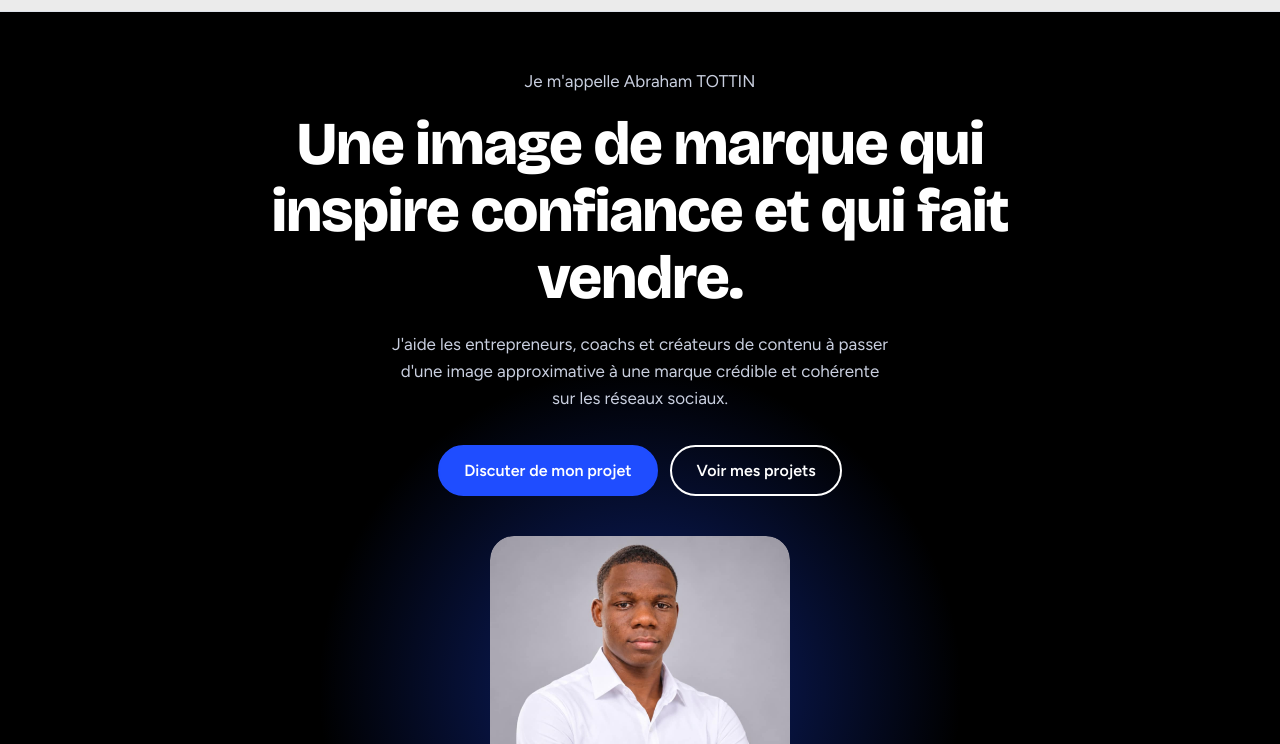
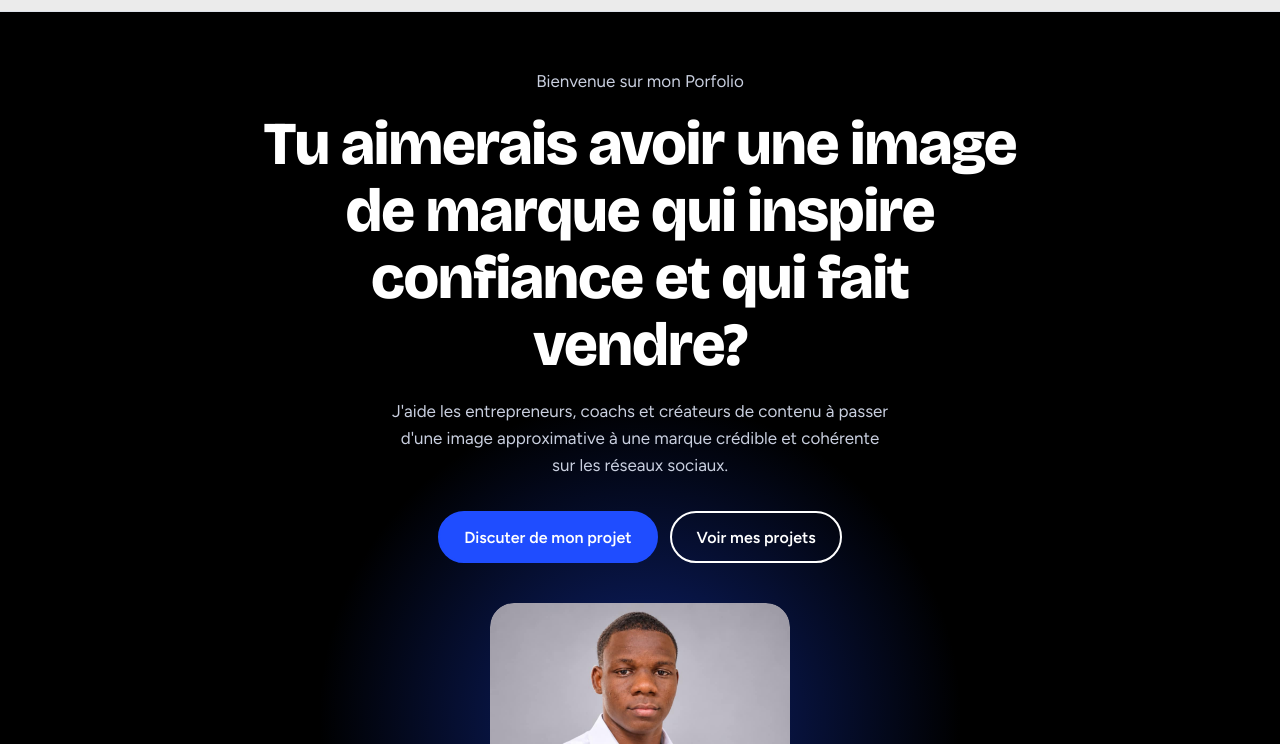
Before and after one commit to abrahamtotin51-eng/portfolio-abraham, a plain HTML site: page index.html in a window 1280 px wide. Shown: the part 56-800 px from the top of the page. Drawn offline with nearby package versions, Linux system fonts and the light colour scheme; no server answers.

Commit message:
Update hero section text in index.html

```diff
--- a/index.html
+++ b/index.html
@@ -34,8 +34,8 @@
   <!-- 01 ACCUEIL -->
   <section class="hero" id="accueil">
     <div class="container hero__inner reveal">
-      <p class="hero__sub">Je m'appelle Abraham TOTTIN</p>
-      <h1 class="hero__title">Une image de marque qui inspire confiance et qui fait vendre.</h1>
+      <p class="hero__sub">Bienvenue sur mon Porfolio</p>
+      <h1 class="hero__title">Tu aimerais avoir une image de marque qui inspire confiance et qui fait vendre?</h1>
       <p class="hero__text">J'aide les entrepreneurs, coachs et créateurs de contenu à passer d'une image approximative à une marque crédible et cohérente sur les réseaux sociaux.</p>
       <div class="hero__cta">
         <a class="btn" href="https://wa.me/2290159020025?text=Bonjour%20Abraham%2C%20je%20souhaite%20discuter%20de%20mon%20projet%20de%20marque." target="_blank" rel="noopener">Discuter de mon projet</a>
```
